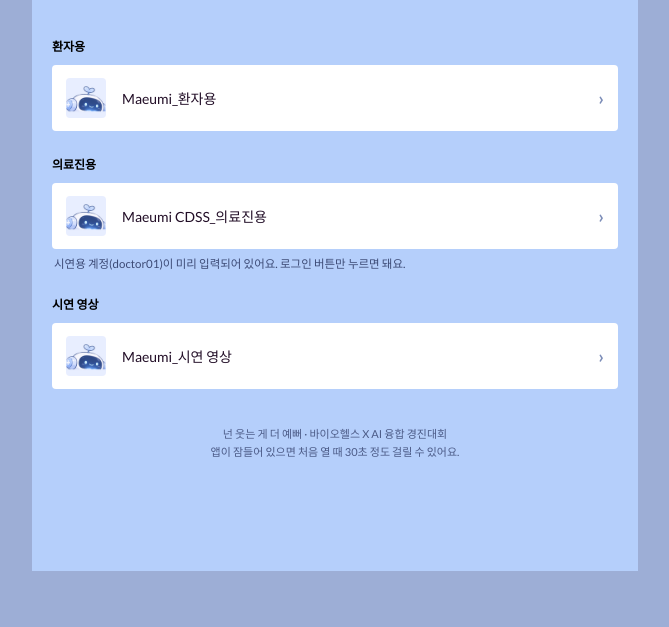
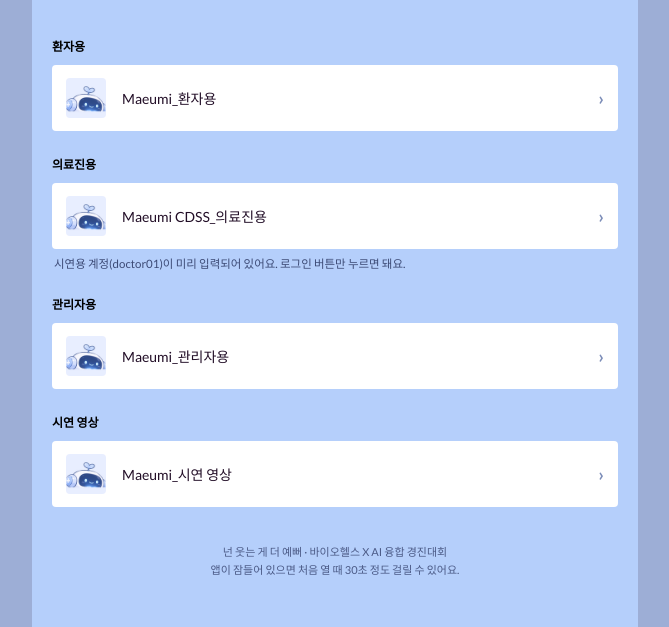
Before and after one commit to jiyoun-py/maemi_app, a plain HTML site: page docs/index.html in a window 1280 px wide. Shown: the part 229-856 px from the top of the page, without its empty margins (305-974 px from the left). Before the commit the page ends 800 px from the top, so only its background shows below. Drawn offline with Linux system fonts and the light colour scheme.

Commit message:
Add admin link to link page

```diff
--- a/docs/index.html
+++ b/docs/index.html
@@ -69,6 +69,13 @@
     </div>
 
     <div class="group">
+      <p class="label">관리자용</p>
+      <a class="card" href="https://maeumi-mdd.streamlit.app/admin">
+        <img src="maeumi_avatar.png" alt=""><span>Maeumi_관리자용</span><b class="arrow" aria-hidden="true">›</b>
+      </a>
+    </div>
+
+    <div class="group">
       <p class="label">시연 영상</p>
       <a class="card" href="https://youtu.be/DU1ZlGmR_QE">
         <img src="maeumi_avatar.png" alt=""><span>Maeumi_시연 영상</span><b class="arrow" aria-hidden="true">›</b>
```
